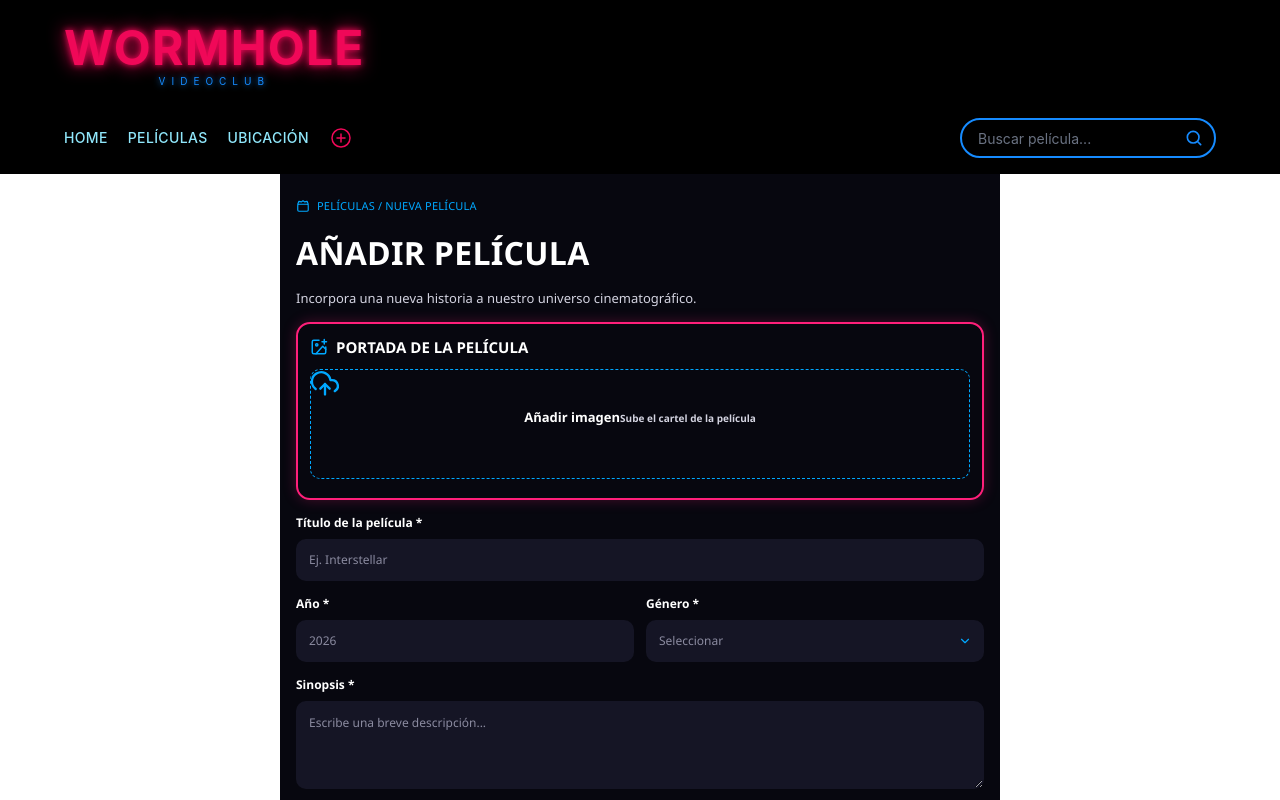
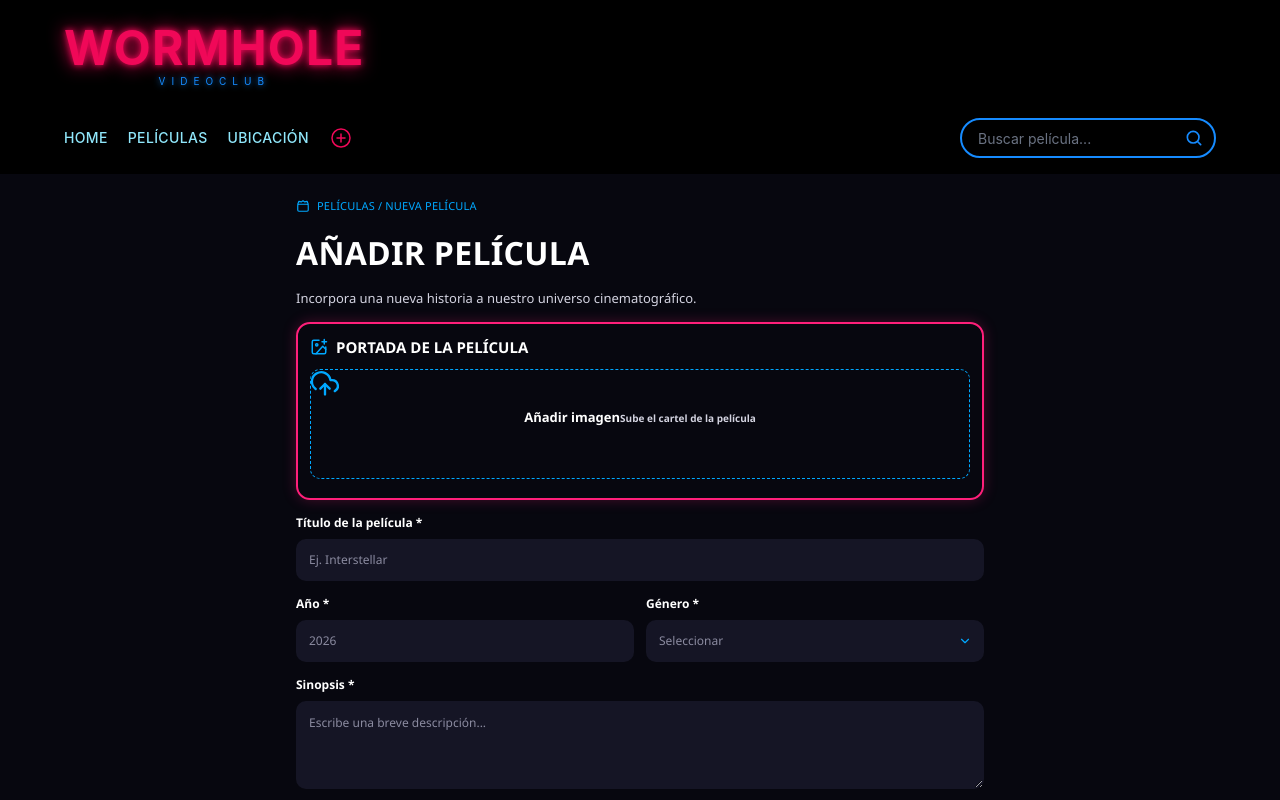
Before and after one commit to Wormhole-web/wormhole, a React (Vite) app: page /add-movie in a window 1280 px wide. Shown: the top 800 px of the page. Built offline with nearby package versions, Linux system fonts and the light colour scheme.

Commit message:
cambios varios

```diff
--- a/src/AddMovies.css
+++ b/src/AddMovies.css
@@ -20,7 +20,11 @@
   box-sizing: border-box;
 }
 
-/* ---------- Cabecera ---------- */
+body {
+  margin: 0;
+  background: #07070f;
+}
+
 .add-movie__breadcrumb {
   display: flex;
   align-items: center;
@@ -48,7 +52,6 @@
   color: #d3d3e0;
 }
 
-/* ---------- Tarjeta de portada ---------- */
 .add-movie__cover-card {
   border: 2px solid var(--pink);
   border-radius: 14px;
@@ -120,7 +123,6 @@
   display: block;
 }
 
-/* ---------- Campos ---------- */
 .add-movie__field {
   margin-bottom: 14px;
 }
@@ -150,7 +152,7 @@
 .add-movie textarea {
   width: 100%;
   background: var(--field);
-  color: #fff;
+  color: #000;
   border: 1px solid transparent;
   border-radius: 10px;
   padding: 0 12px;
@@ -215,7 +217,6 @@
   pointer-events: none;
 }
 
-/* ---------- Botones ---------- */
 .add-movie__btn {
   display: block;
   width: 100%;
```
